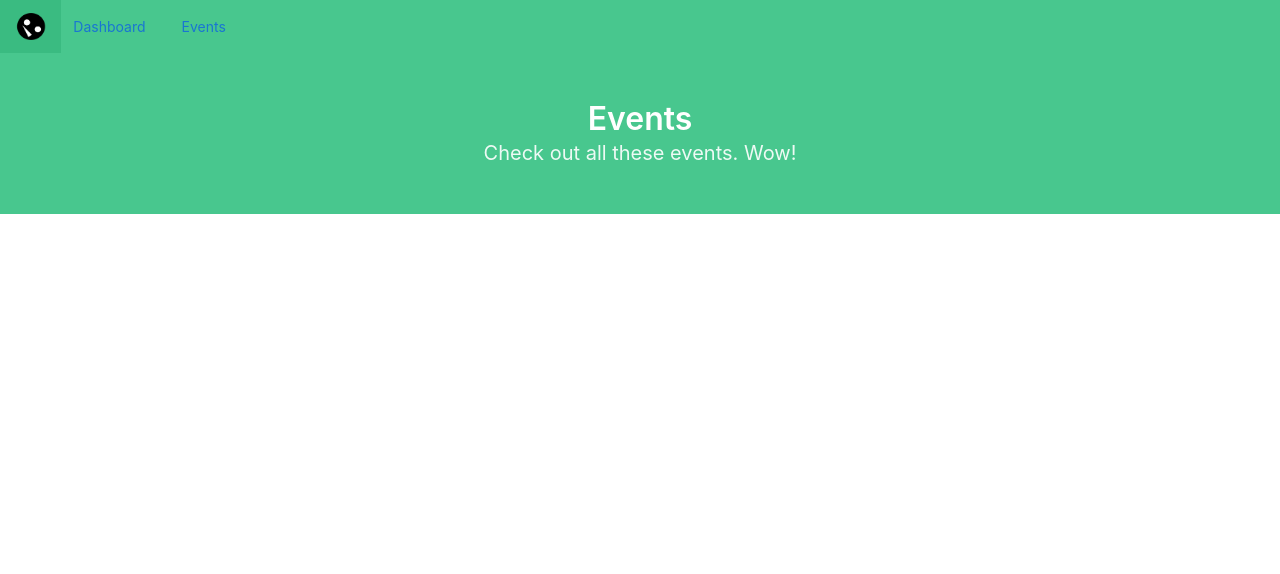
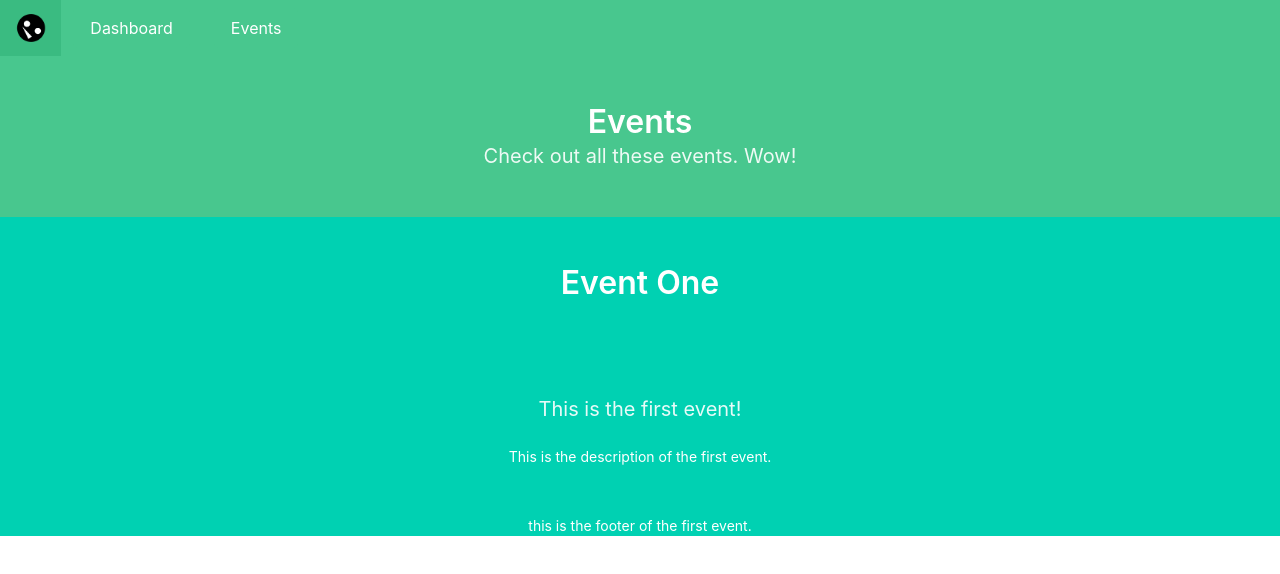
Before and after one commit to S4LM0NB011/angular_frontend, an Angular app in the folder test-app-with-routing/: page /event in a window 1280 px wide. Shown: the top 574 px of the page. Built offline with nearby package versions, Linux system fonts and the light colour scheme.

Commit message:
fixed navbar style

```diff
--- a/test-app-with-routing/src/app/app.component.html
+++ b/test-app-with-routing/src/app/app.component.html
@@ -315,14 +315,14 @@
   <div id="navbarBasicExample" class="navbar-menu">
     <div class="navbar-start">
       <div class="navbar-item">
-        <a routerLink="dashboard">
+        <p class="button is-success"routerLink="dashboard">
           Dashboard
-        </a>
+        </p>
       </div>
       <div class="navbar-item">
-        <a class="navbar-item" routerLink="event">
+        <p class="button is-success" routerLink="event">
           Events
-        </a>
+        </p>
       </div>
     </div>
   </div>
--- a/test-app-with-routing/src/app/event/event.component.html
+++ b/test-app-with-routing/src/app/event/event.component.html
@@ -1,3 +1,4 @@
+<div>
     <section class="hero is-success">
         <div class="hero-body">
             <div class="container has-text-centered">
@@ -10,3 +11,16 @@
             </div>
         </div>
     </section>
+      <div class="hero has-text-centered is-primary">
+          <div class="hero-body">
+            <h1 class="title has-text-centered">Event One</h1>
+          </div>
+          <div class="hero-body">
+            <h2 class="subtitle">This is the first event!</h2>
+            <h3 class="description">This is the description of the first event.</h3>
+          </div>
+          <div class="hero-footer">
+              <p>this is the footer of the first event.</p>
+          </div>
+      </div>
+</div>
```
Lines whose indentation alone changed are shown as unchanged.
